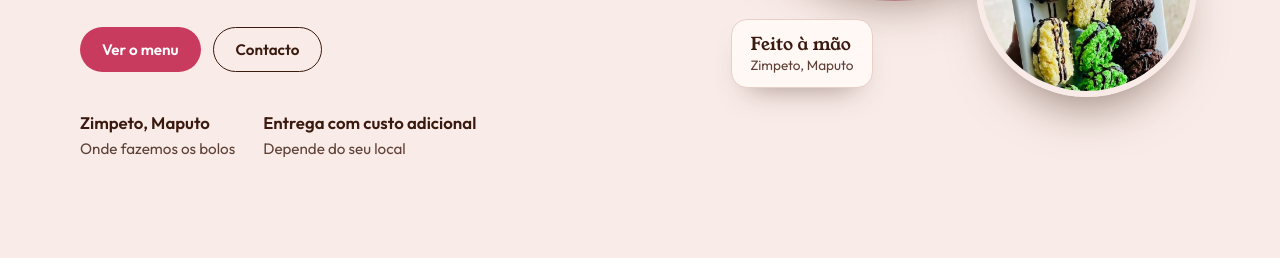
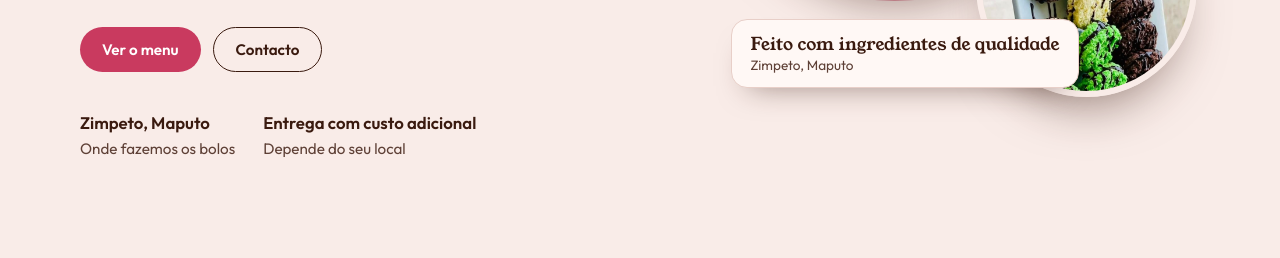
Before and after one commit to BonifacioSimbine/cacau-atelie, a website built with Vite: page index.html in a window 1280 px wide. Shown: the part 542-800 px from the top of the page. Built offline with nearby package versions, Linux system fonts and the light colour scheme.

Commit message:
Fix whatssap problems

```diff
--- a/index.html
+++ b/index.html
@@ -41,7 +41,7 @@
   <img class="p" data-i="1" alt="Bolo de chocolate tradicional com ganache e granulado">
   <img class="s s1" data-i="3" alt="Biscoitos de coco coloridos com fio de chocolate">
   <img class="s s2" data-i="5" alt="Caixa de biscoitos de coco e chocolate">
-  <div class="tagc"><b>Feito à mão</b>Zimpeto, Maputo</div>
+  <div class="tagc"><b>Feito com ingredientes de qualidade</b>Zimpeto, Maputo</div>
  </div>
 </div>
 
```
